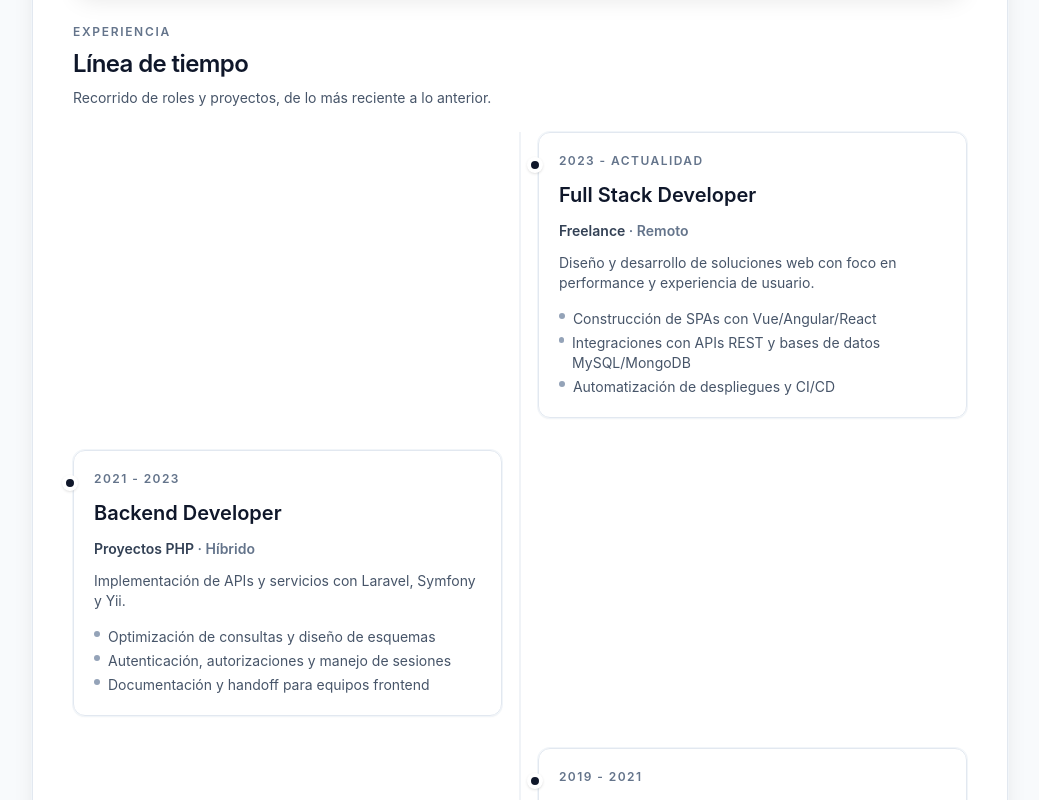
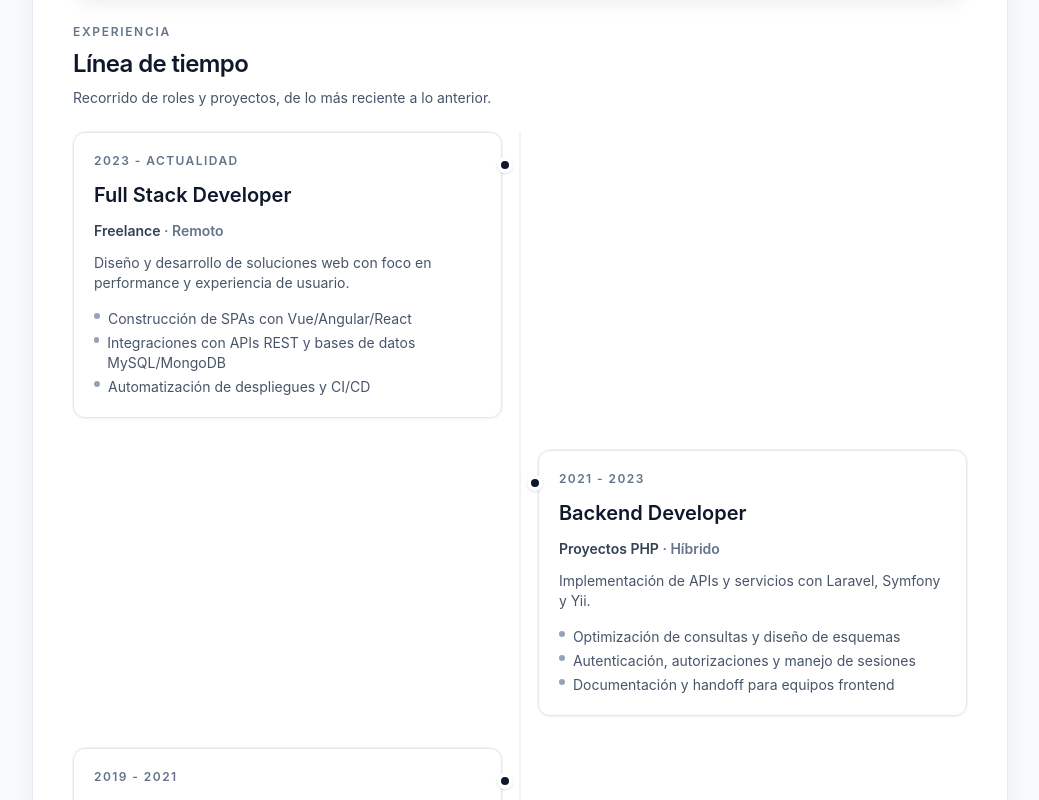
Before and after one commit to leitoov/LeonelVincent, a Vue app: page / in a window 1280 px wide. Shown: the part 860-1660 px from the top of the page, without its empty margins (120-1159 px from the left). Built offline with nearby package versions, Linux system fonts and the light colour scheme.

Commit message:
fix: align timeline markers based on index parity

```diff
--- a/src/pages/Home.vue
+++ b/src/pages/Home.vue
@@ -61,11 +61,17 @@ const scrollToTimeline = () => {
           <article
             v-for="(exp, index) in experiences"
             :key="`${exp.role}-${exp.company}`"
-            class="relative flex flex-col gap-3 rounded-xl border border-slate-200 bg-white/90 p-5 shadow-sm ring-1 ring-slate-100 md:w-[48%] md:odd:ml-auto md:even:mr-auto fade-up"
+            :class="[
+              'relative flex flex-col gap-3 rounded-xl border border-slate-200 bg-white/90 p-5 shadow-sm ring-1 ring-slate-100 md:w-[48%] fade-up',
+              index % 2 === 0 ? 'md:mr-auto' : 'md:ml-auto',
+            ]"
             :style="{ animationDelay: `${index * 120}ms` }"
           >
             <div
-              class="absolute left-[6px] top-6 h-4 w-4 rounded-full border-4 border-white bg-slate-900 shadow md:left-auto md:right-[-12px] md:odd:right-auto md:odd:left-[-12px]"
+              :class="[
+                'absolute top-6 h-4 w-4 rounded-full border-4 border-white bg-slate-900 shadow',
+                index % 2 === 0 ? 'left-[6px] md:left-auto md:right-[-12px]' : 'left-[6px] md:right-auto md:left-[-12px]',
+              ]"
               aria-hidden="true"
             />
             <p class="text-xs font-semibold uppercase tracking-[0.12em] text-slate-500">{{ exp.period }}</p>
```
